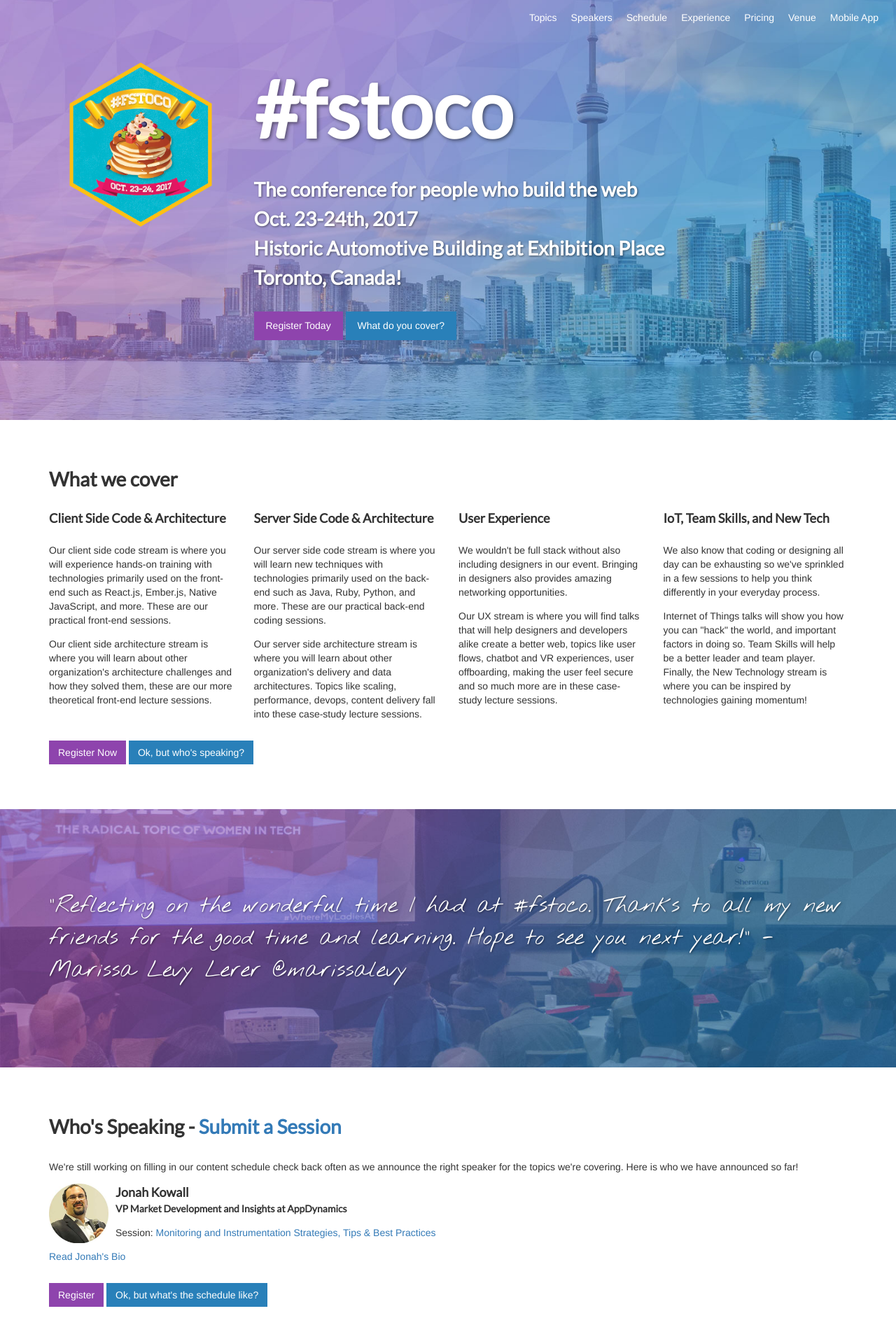
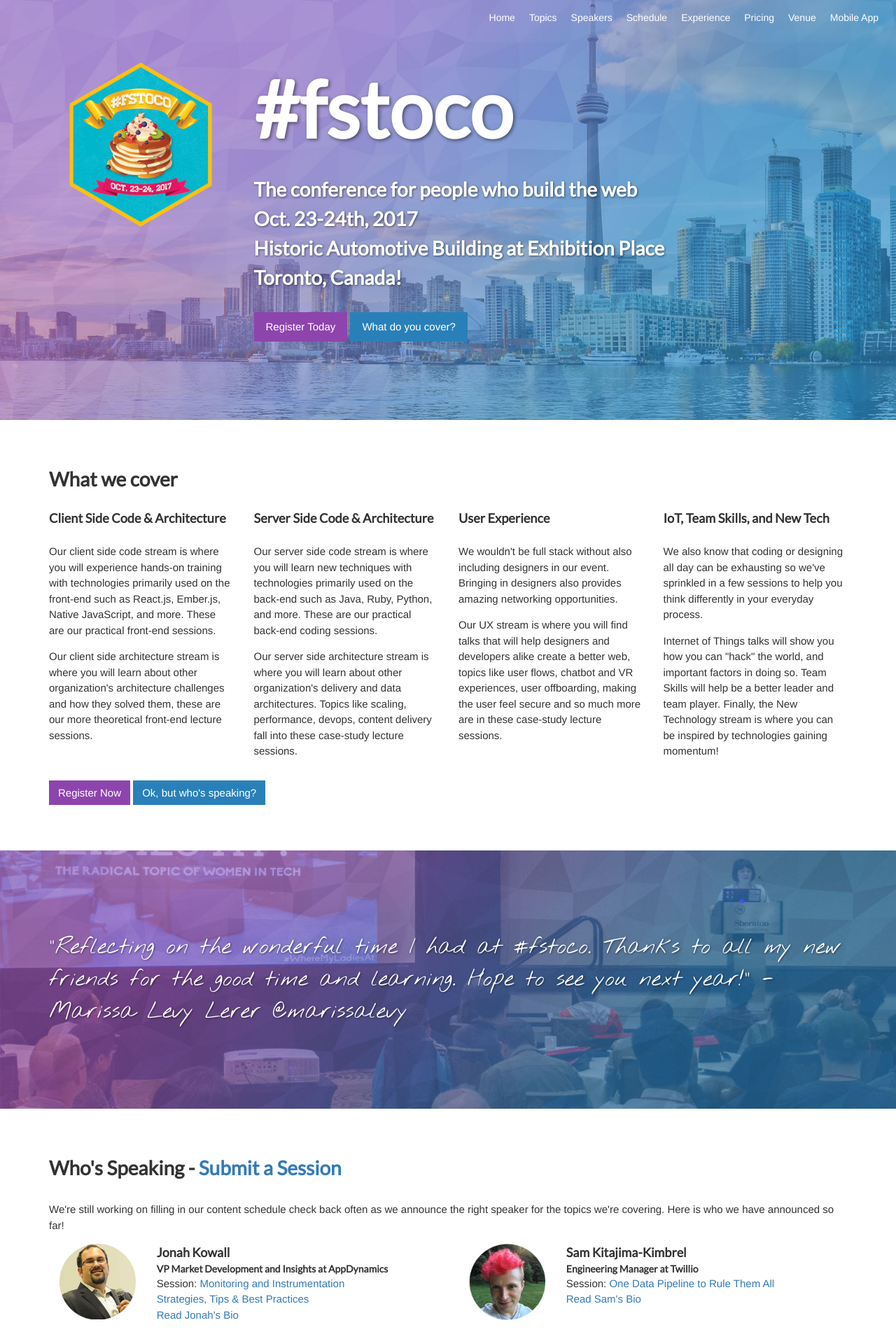
Before and after one commit to fullstackto/fsto2017, a Jekyll site: the page built from index.html, in a window 1280 px wide. Shown: the top 1903 px of the page at 70% size. Built offline with Jekyll 4.4.1, drawn with Linux system fonts in a browser that asks for light colours; some of the changed text lies outside the part shown.

Commit message:
Adding Sam

```diff
--- a/_config.yml
+++ b/_config.yml
@@ -1,10 +1,9 @@
 # Site settings
-title: FullStack TO Conference
+title: FullStack Toronto Conf
 email: comms@fsto.co
 description: > # this means to ignore newlines until "baseurl:"
   #fstoco is the conference for people who build the web,
   covering all layers; front-end, back-end, ux, and more.
-  Oct. 23-24th, Register Today!
 baseurl: "/" # the subpath of your site, e.g. /blog/
 url: "http://2017.fsto.co" # the base hostname & protocol for your site
 twitter_username: fullstackto
--- a/_includes/head.html
+++ b/_includes/head.html
@@ -41,6 +41,7 @@
 </head>
 <nav class="navigation">
   <ul>
+    <li><a href="/">Home</a></li>
     <li><a href="/#cover">Topics</a></li>
     <li><a href="/#speakers">Speakers</a></li>
     <li><a href="/#schedule">Schedule</a></li>
--- a/_sass/_layout.scss
+++ b/_sass/_layout.scss
@@ -15,6 +15,10 @@ $lg-min: "only screen and (min-width:1200px)";
 $lg-max: "only screen and (max-width:none)";
 $hand-font: 'Nothing You Could Do', Georgia, cursive;
 $title-font: 'Lato', 'Helvetica Neue', Helvetica, Arial, sans-serif;
+p {
+  line-height: 1.5em;
+  font-size: 15px;
+}
 section {
   padding: 50px 0;
 }
@@ -228,6 +232,12 @@ nav.navigation {
     font-size: 14px;
   }
 }
+.speaker-card {
+  p {
+    margin: 0;
+    padding: 0;
+  }
+}
 //Sponsors
 .sponsor {
   border: 1px solid #ccc;
--- a/index.html
+++ b/index.html
@@ -51,12 +51,27 @@ card: http://2017.fsto.co/images/card.jpg
       </div>
     </div>
     <div class="row">
-      <div class="col-sm-6 speaker">
-          <img src="/images/speakers/jonah.jpg" alt="Jonah Photo" width="85" class="pull-left" />
-          <h4>Jonah Kowall</h4>
-          <h5>VP Market Development and Insights at AppDynamics</h5>
-          <p>Session: <a href="/sessions#jonah">Monitoring and Instrumentation Strategies, Tips &amp; Best Practices</a></p>
-          <p><a href="/speakers#jonah">Read Jonah's Bio</a></p>
+      <div class="col-sm-6 speaker speaker-card">
+          <div class="col-xs-3">
+            <img src="/images/speakers/jonah.jpg" alt="Jonah Photo" class="img-responsive" />
+          </div>
+          <div class="col-xs-9">
+            <h4>Jonah Kowall</h4>
+            <h5>VP Market Development and Insights at AppDynamics</h5>
+            <p>Session: <a href="/sessions#jonah">Monitoring and Instrumentation<br /> Strategies, Tips &amp; Best Practices</a><br />
+            <a href="/speakers#jonah">Read Jonah's Bio</a></p>
+          </div>
+      </div>
+      <div class="col-sm-6 speaker speaker-card">
+        <div class="col-xs-3">
+          <img src="/images/speakers/sam.jpg" alt="Jonah Photo" class="img-responsive" />
+        </div>
+        <div class="col-xs-9">
+          <h4>Sam Kitajima-Kimbrel</h4>
+          <h5>Engineering Manager at Twillio</h5>
+          <p>Session: <a href="/sessions#sam">One Data Pipeline to Rule Them All</a><br />
+          <a href="/speakers#sam">Read Sam's Bio</a></p>
+        </div>
       </div>
     </div>
     <div class="row">
@@ -113,7 +128,7 @@ card: http://2017.fsto.co/images/card.jpg
               <tr>
                 <td>1:00-1:45</td>
                 <td>CS Code</td>
-                <td>SS ARCH</td>
+                <td><a href="/sessions#sam">One Data Pipeline to Rule Them All</a></td>
                 <td>UX</td>
               </tr>
 
```
Also changed, not shown: sessions/index.html (+12 -3 lines), speakers/index.html (+9 -1 lines), images/speakers/sam.jpg (added).
